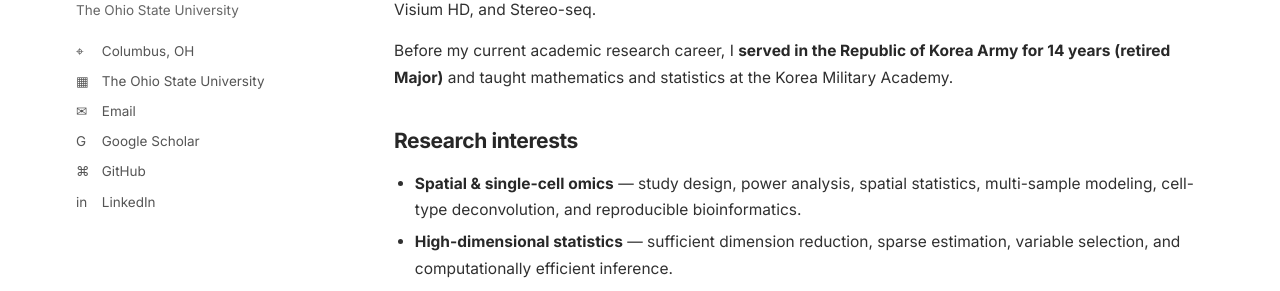
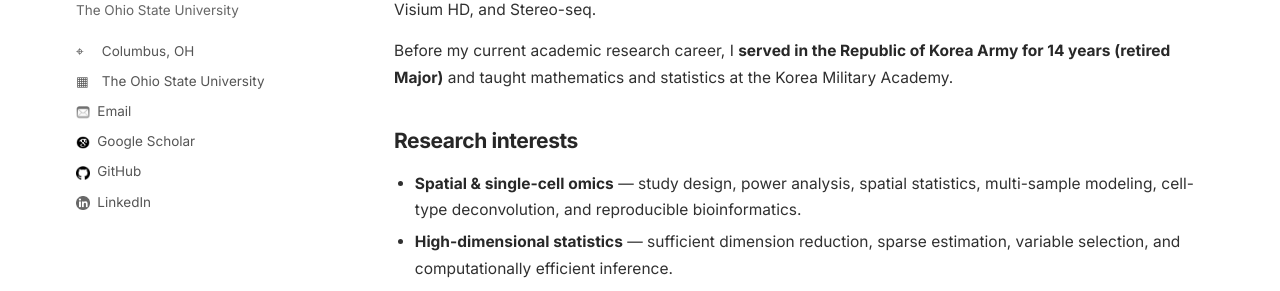
Before and after one commit to c16267/c16267.github.io, a Jekyll site: the page built from index.md, in a window 1280 px wide. Shown: the part 396-687 px from the top of the page. Built offline with Jekyll 4.4.1, drawn with Linux system fonts in a browser that asks for light colours.

Commit message:
Replace text links with image links in sidebar

```diff
--- a/_includes/sidebar.html
+++ b/_includes/sidebar.html
@@ -9,9 +9,9 @@
   <ul class="author-links">
     <li><span class="icon">⌖</span> Columbus, OH</li>
     <li><span class="icon">▦</span> The Ohio State University</li>
-    <li><a href="mailto:shin.991@osu.edu"><span class="icon">✉</span> Email</a></li>
-    <li><a href="https://scholar.google.com/citations?hl=en&user=VxeyTKUAAAAJ" target="_blank" rel="noopener"><span class="icon">G</span> Google Scholar</a></li>
-    <li><a href="https://github.com/c16267" target="_blank" rel="noopener"><span class="icon">⌘</span> GitHub</a></li>
-    <li><a href="https://www.linkedin.com/in/jungmin-shin-869919196" target="_blank" rel="noopener"><span class="icon">in</span> LinkedIn</a></li>
+    <li><a href="mailto:shin.991@osu.edu"><img class="icon" src="{{ '/images/email.jpeg' | relative_url }}" alt="Email" style="width: 1em; vertical-align: middle; margin-right: 4px;"> Email</a></li>
+    <li><a href="https://scholar.google.com/citations?hl=en&user=VxeyTKUAAAAJ" target="_blank" rel="noopener"><img class="icon" src="{{ '/images/googlescholar.jpg' | relative_url }}" alt="Google Scholar" style="width: 1em; vertical-align: middle; margin-right: 4px;"> Google Scholar</a></li>
+    <li><a href="https://github.com/c16267" target="_blank" rel="noopener"><img class="icon" src="{{ '/images/github.png' | relative_url }}" alt="GitHub" style="width: 1em; vertical-align: middle; margin-right: 4px;"> GitHub</a></li>
+    <li><a href="https://www.linkedin.com/in/jungmin-shin-869919196" target="_blank" rel="noopener"><img class="icon" src="{{ '/images/linkedin.jpeg' | relative_url }}" alt="LinkedIn" style="width: 1em; vertical-align: middle; margin-right: 4px;"> LinkedIn</a></li>
   </ul>
 </aside>
```
